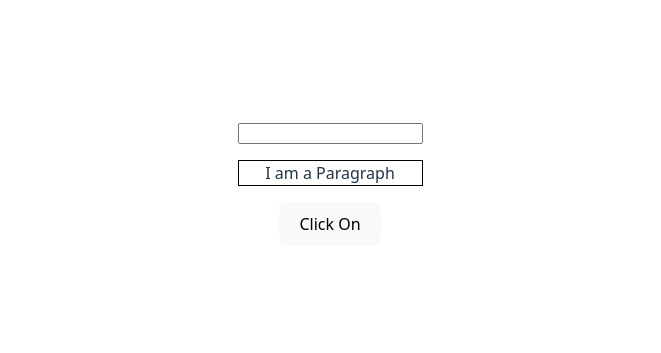
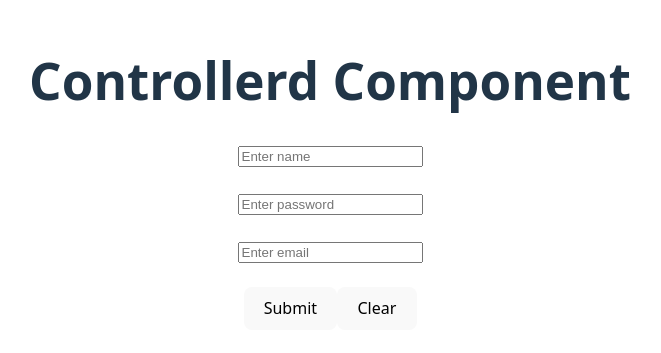
Before and after one commit to surendra4321/WorkingWithReact, a React (Vite) app in the folder React_blog_app/: page / in a window 1280 px wide. Shown: the part 217-570 px from the top of the page, without its empty margins (310-971 px from the left). Built offline with nearby package versions, Linux system fonts and the light colour scheme.

Commit message:
Controlled Componenet in react

```diff
--- a/React_blog_app/src/App.jsx
+++ b/React_blog_app/src/App.jsx
@@ -9,6 +9,7 @@ import Count from './Count'
 import { Condition } from './Condition'
 import User from './User'
 import Wrapper from './Wrapper'
+import ControlledComp from './ControlledCom'
 
 function App() {
 //alert(sum())
@@ -102,30 +103,37 @@ function App() {
 // )
 
 //Event handeling
-function handleClick(){
-  alert("I am clicked");
-}
+// function handleClick(){
+//   alert("I am clicked");
+// }
 
-function handelMouseOver(){
-  alert("this is para")
-}
+// function handelMouseOver(){
+//   alert("this is para")
+// }
 
-function handelInputChange(e){
-  //console.log("Input changed")
-  console.log("value till now ", e.target.value);
-}
-return(
-     <div>
+// function handelInputChange(e){
+//   //console.log("Input changed")
+//   console.log("value till now ", e.target.value);
+// }
+// return(
+//      <div>
 
-      <form>
-        <input type='text' onChange={handelInputChange} />
-      </form>
+//       <form>
+//         <input type='text' onChange={handelInputChange} />
+//       </form>
 
-      <p onMouseOver={handelMouseOver} style={{border:"1px solid black"}}>
-        I am a Paragraph
-      </p>
-       <button onClick={handleClick}>Click On</button>
-     </div>
-)
+//       <p onMouseOver={handelMouseOver} style={{border:"1px solid black"}}>
+//         I am a Paragraph
+//       </p>
+//        <button onClick={handleClick}>Click On</button>
+//      </div>
+// )
+
+return (
+  <div>
+    <ControlledComp/>
+  </div>
+
+);
 }
 export default App  ;
--- /dev/null
+++ b/React_blog_app/src/ControlledCom.jsx
@@ -0,0 +1,30 @@
+import { useState } from "react";
+
+function ControlledComp(){
+    const [name,setName] = useState('');
+    const [password, setPassword] = useState('');
+    const [email, setEmail] = useState('');
+    return(
+     <>
+     <h1>Controllerd Component</h1>
+     <form action="" method = "get">
+     <input type="text" value={name} onChange={(event) => setName(event.target.value)} placeholder="Enter name"></input>
+     <br></br><br></br>
+      <input type="password" value={password} onChange={(event) => setPassword(event.target.value)} placeholder="Enter password"></input>
+       <br></br><br></br>
+       <input type="email"  value={email} onChange={(event) => setEmail(event.target.value)} placeholder="Enter email"></input>
+        <br></br><br></br>
+      <button>Submit</button>
+      <button onClick={()=>{setEmail(''); setName(''); setPassword('')}}>Clear</button>
+
+      <h3>{name}</h3>
+      <h3>{password}</h3>
+      <h3>{email}
+      </h3>
+     </form>
+
+     </>
+
+    );
+}
+export default ControlledComp;
```
Also changed, not shown: 1 other file (tests, documents, lock files or other folders).
